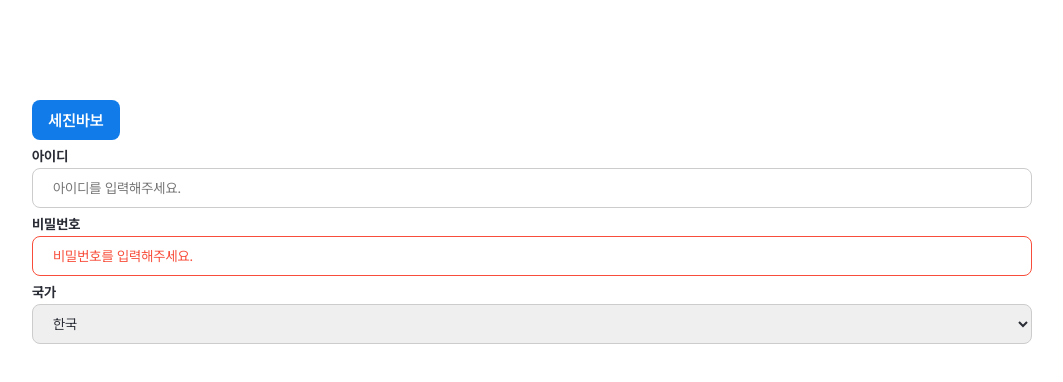
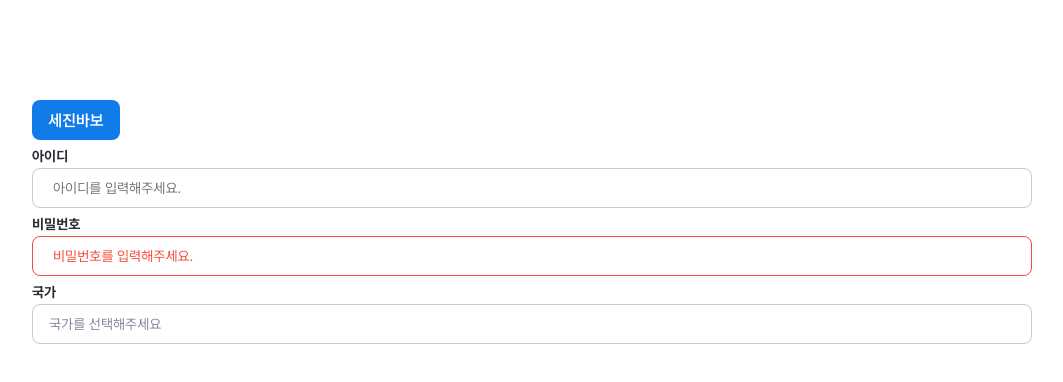
Before and after one commit to Camus-chat/frontend, a Next.js app in the folder frontend/: page /example in a window 1280 px wide. Shown: the top 382 px of the page, without its empty margins (68-1131 px from the left). Built offline with nearby package versions, Linux system fonts and the light colour scheme.

Commit message:
refactor(dropdown-component): dropdown component 스타일 적용 및 코드 개선

```diff
--- a/frontend/src/components/Form/DropDown/index.module.scss
+++ b/frontend/src/components/Form/DropDown/index.module.scss
@@ -1,10 +1,47 @@
 @import '@/components/Form/index.scss';
+@import '@/styles/_variables';
 
-.select {
+@mixin text-style {
+  text-align: start;
+  color: $gray-500;
+}
+
+.label {
   @include form;
+  @include text-style;
+
+  background-color: $white;
   padding: 0 16px;
+  margin: 4px 0;
 
   &:focus {
     outline: none;
   }
 }
+
+.optionList {
+  @include form;
+
+  background-color: $white;
+  overflow: hidden;
+  width: 100%;
+  height: 100%;
+
+  .optionItem {
+    @include text-style;
+
+    width: 100%;
+    height: 40px;
+
+    padding: 0 16px;
+
+    background-color: transparent;
+    border-bottom: $gray-100 1px solid;
+
+    &:hover {
+      background-color: lighten($blue-100, 6%);
+      font-weight: $regular;
+      color: $blue-300;
+    }
+  }
+}
--- a/frontend/src/components/Form/DropDown/index.tsx
+++ b/frontend/src/components/Form/DropDown/index.tsx
@@ -1,3 +1,8 @@
+'use client';
+
+// import ExpandMoreIcon from '@mui/icons-material/ExpandMore';
+import { useState } from 'react';
+
 import styles from './index.module.scss';
 import FormWrapper from '@/components/Form/Wrapper';
 
@@ -7,15 +12,39 @@ interface Props {
 }
 
 const DropDown = ({ name, options }: Props) => {
+  const [isClicked, setIsClicked] = useState(false);
+  const [selectedOption, setSelectedOption] = useState<string>(
+    `${name}를 선택해주세요`,
+  );
+
+  const handleClickDropdown = () => {
+    setIsClicked(!isClicked);
+  };
+
   return (
     <FormWrapper name={name}>
-      <select className={styles.select}>
-        {options.map((items) => (
-          <option key={items.value} value={items.value}>
-            {items.name}
-          </option>
-        ))}
-      </select>
+      <button
+        className={styles.label}
+        type='button'
+        onClick={handleClickDropdown}
+      >
+        {selectedOption}
+        {/* <ExpandMoreIcon /> */}
+      </button>
+      {isClicked && (
+        <div className={styles.optionList}>
+          {options.map((items) => (
+            <button
+              key={items.value}
+              type='button'
+              className={styles.optionItem}
+              onClick={() => setSelectedOption(items.name)}
+            >
+              {items.name}
+            </button>
+          ))}
+        </div>
+      )}
     </FormWrapper>
   );
 };
```
